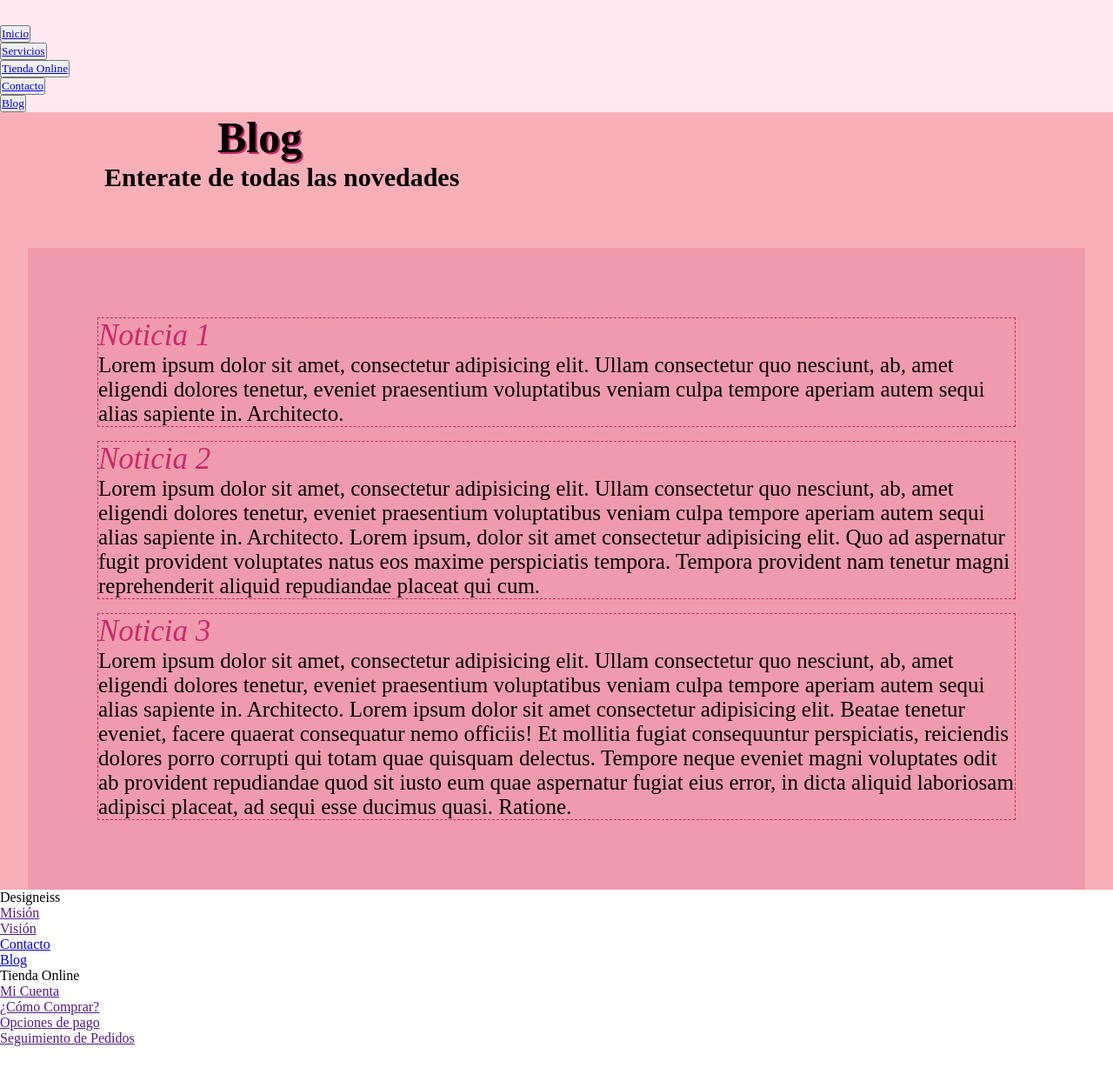
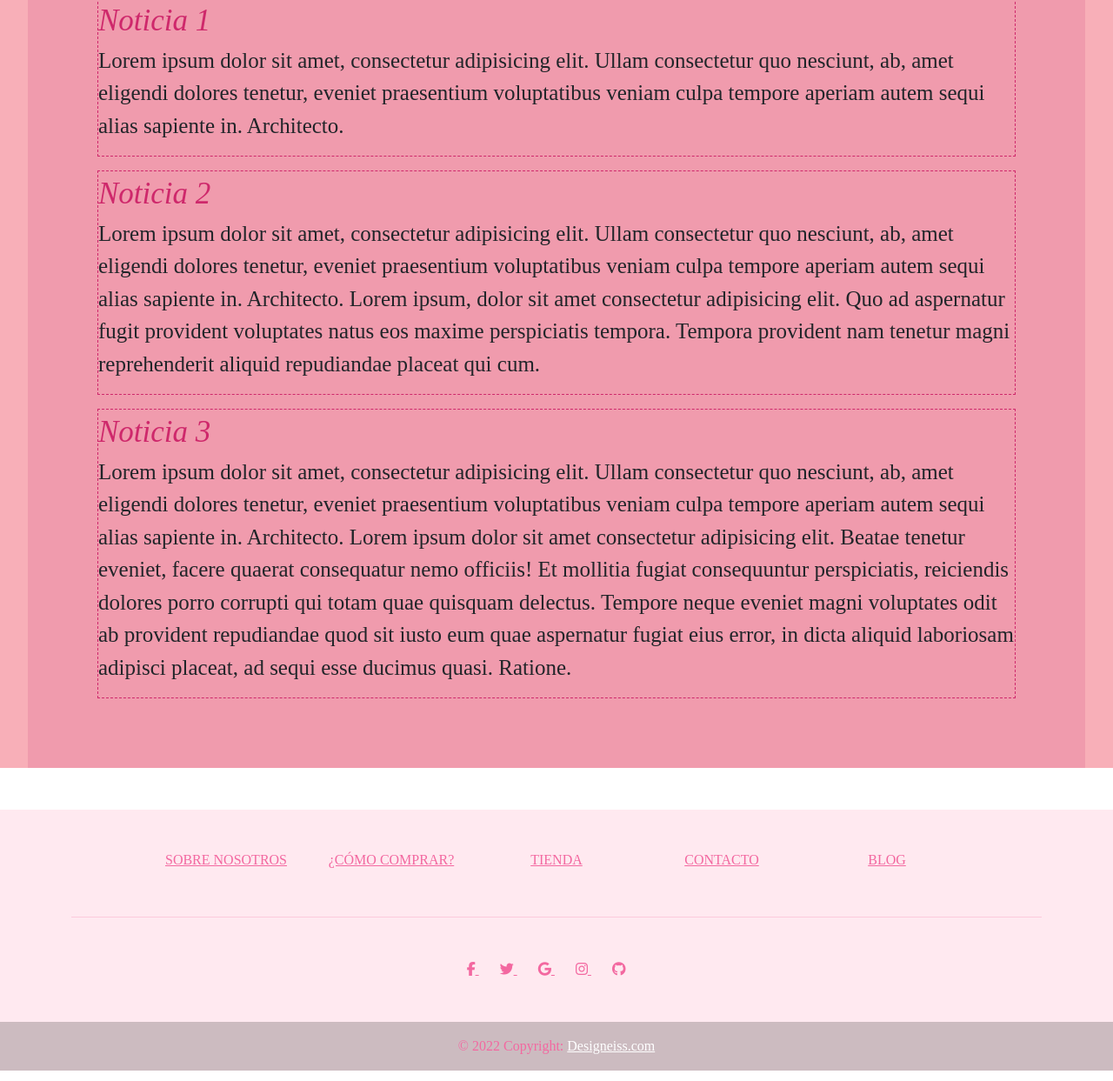
Before and after one commit to lolxx72/preEntrega2-heis, a plain HTML site: page blog.html in a window 1280 px wide. Shown: the part 477-1720 px from the top of the page at 87% size. Drawn offline with nearby package versions, Linux system fonts and the light colour scheme; a web font is replaced by a local one.

Commit message:
header y footer blog

```diff
--- a/blog.html
+++ b/blog.html
@@ -1,35 +1,52 @@
 <!DOCTYPE html>
 <html lang="en">
   <head>
-    <meta charset="UTF-8">
-    <meta http-equiv="X-UA-Compatible" content="IE=edge">
-    <meta name="viewport" content="width=device-width, initial-scale=1.0">
-    <link rel="stylesheet" href="style.css">
-    <title> Blog </title>
+    <meta charset="UTF-8" />
+    <meta http-equiv="X-UA-Compatible" content="IE=edge" />
+    <meta name="viewport" content="width=device-width, initial-scale=1.0" />
+    <link rel="stylesheet" href="style.css" />
+    <meta name="viewport" content="width=device-width, initial-scale=1.0" />
+    <!-- CSS only -->
+    <link
+      href="https://cdn.jsdelivr.net/npm/bootstrap@5.2.2/dist/css/bootstrap.min.css"
+      rel="stylesheet"
+      integrity="sha384-Zenh87qX5JnK2Jl0vWa8Ck2rdkQ2Bzep5IDxbcnCeuOxjzrPF/et3URy9Bv1WTRi"
+      crossorigin="anonymous"
+    />
+    <!-- Iconos  -->
+    <script src="https://kit.fontawesome.com/b582023f22.js" crossorigin="anonymous"></script>
+
+    <title>Designeiss</title>
   </head>
   <body>
     <!-- Header -->
     <header>
-        <div id="logo-header">
-          <img class="logoheader" src="images/DH.png" alt="Designeiss" />
+      <nav class="navbar navbar-expand-lg navbar-light  style="background-color: #e3f2fd;>
+        <div class="container-fluid">
+          <a class="navbar-brand" href="index.html"> <img  class="logoHeader" src="images/DH.png" alt="Logotipo"></a>
+          <button class="navbar-toggler" type="button" data-bs-toggle="collapse" data-bs-target="#navbarNav" aria-controls="navbarNav" aria-expanded="false" aria-label="Toggle navigation">
+            <span class="navbar-toggler-icon"></span>
+          </button>
+          <div class="collapse navbar-collapse" id="navbarNav">
+            <ul class="navbar-nav">
+              <li class="nav-item button">
+                <a class="nav-link active" aria-current="page" href="servicios-dh.html">Servicios</a>
+              </li>
+              <li class="nav-item button">
+                <a class="nav-link" href="tienda-dh.html">Tienda Online</a>
+              </li>
+              <li class="nav-item button">
+                <a class="nav-link" href="contacto-dh.html">Contacto</a>
+              </li>
+              <li class="nav-item button">
+                <a class="nav-link" href="blog.html">Blog</a>
+              </li>
+            </ul>
           </div>
-        <div id="button-nav">
-          <nav>
-            <ul>
-              <li class="liNav"><button><a class="button-nav" href="index.html">Inicio</a></button></li>
-              <li class="liNav"><button><a class="button-nav" href="servicios-dh.html">Servicios</a>
-              </button></li>
-              <li class="liNav"><button>
-                <a class="button-nav" href="tienda-dh.html">Tienda Online</a>
-              </button></li>
-              <li class="liNav"><button>
-                <a class="button-nav" href="contacto-dh.html">Contacto</a>
-              </button></li>
-              <li class="liNav"><button><a class="button-nav" href="blog.html">Blog</a></button></li>
-            </ul>
+        </div>
       </nav>
-        </div>
     </header>
+    <!-- Fin Header -->
 
     <main>
         <h1 class="encabezado-blog">Blog</h1>
@@ -52,33 +69,104 @@
 
     </main>
 
-    <footer>
-        <aside>
-            <div class="cont-footer">
+    <!-- Footer -->
+    <footer class="text-center textColor fondoFooter">
+      <!-- Grid container -->
+      <div class="container">
+        <!-- Section Links -->
+        <section class="mt-5">
+          <!-- Grid row-->
+          <div class="row text-center d-flex justify-content-center pt-5">
+            <!-- Grid column -->
+            <div class="col-md-2">
+              <h6 class="text-uppercase font-weight-bold">
+                <a href="#!" class="text-footer">Sobre Nosotros</a>
+              </h6>
+            </div>
+            <!-- Grid column -->
 
-                <ul id="nosotros-footer">
-                    <li><a href=""></a>Designeiss</li>
-                    <li><a href="">Misión</a></li>
-                    <li><a href="">Visión</a></li>
-                    <li><a href="contacto-dh.html">Contacto</a></li>
-                    <li><a href="blog.html">Blog</a></li>
-                </ul>
-                <ul id="tienda-footer">
-                    <li><a href=""></a>Tienda Online</li>
-                    <li><a href="">Mi Cuenta</a></li>
-                    <li><a href="">¿Cómo Comprar?</a></li>
-                    <li><a href="">Opciones de pago</a></li>
-                    <li><a href="">Seguimiento de Pedidos</a></li>
-                </ul>
+            <!-- Grid column -->
+            <div class="col-md-2">
+              <h6 class="text-uppercase font-weight-bold">
+                <a href="#!" class="text-footer">¿Cómo comprar?</a>
+              </h6>
+            </div>
+            <!-- Grid column -->
 
+            <!-- Grid column -->
+            <div class="col-md-2">
+              <h6 class="text-uppercase font-weight-bold">
+                <a href="#!" class="text-footer">Tienda</a>
+              </h6>
             </div>
-        </aside>
+            <!-- Grid column -->
 
-        <div id="logo-footer">
-        <img class="logofooter" src="images/DH.png" alt="Designeiss">
+            <!-- Grid column -->
+            <div class="col-md-2">
+              <h6 class="text-uppercase font-weight-bold">
+                <a href="#!" class="text-footer">Contacto</a>
+              </h6>
             </div>
+            <!-- Grid column -->
 
+            <!-- Grid column -->
+            <div class="col-md-2">
+              <h6 class="text-uppercase font-weight-bold">
+                <a href="#!" class="text-footer">Blog</a>
+              </h6>
+            </div>
+            <!-- Grid column -->
+          </div>
+          <!-- Grid row-->
+        </section>
+        <!-- Section: Links -->
+
+        <hr class="my-5" />
+
+        <!-- Section: Social -->
+        <section class="text-center mb-5">
+          <a href="" class="text-social me-4">
+            <i class="fa-brands fa-facebook-f"></i>
+          </a>
+          <a href="" class="text-social me-4">
+            <i class="fab fa-twitter"></i>
+          </a>
+          <a href="" class="text-social me-4">
+            <i class="fab fa-google"></i>
+          </a>
+          <a href="" class="text-social me-4">
+            <i class="fab fa-instagram"></i>
+          </a>
+          <a href="" class="text-social me-4">
+            <i class="fab fa-github"></i>
+          </a>
+        </section>
+        <!-- Section: Social -->
+      </div>
+      <!-- Grid container -->
+
+      <!-- Copyright -->
+      <div
+           class="text-center p-3"
+           style="background-color: rgba(0, 0, 0, 0.2)"
+           >
+        © 2022 Copyright:
+        <a class="text-white" href="https://mdbootstrap.com/"
+           >Designeiss.com</a
+          >
+      </div>
+      <!-- Copyright -->
     </footer>
+    <!-- Footer -->
+  </div>
+  <!-- Fin del container -->
+
+  <!-- JavaScript CDN -->
+  <script
+    src="https://cdn.jsdelivr.net/npm/bootstrap@5.2.2/dist/js/bootstrap.bundle.min.js"
+    integrity="sha384-OERcA2EqjJCMA+/3y+gxIOqMEjwtxJY7qPCqsdltbNJuaOe923+mo//f6V8Qbsw3"
+    crossorigin="anonymous"
+  ></script>
 
 </body>
 </html>
```
Lines whose indentation alone changed are shown as unchanged.
